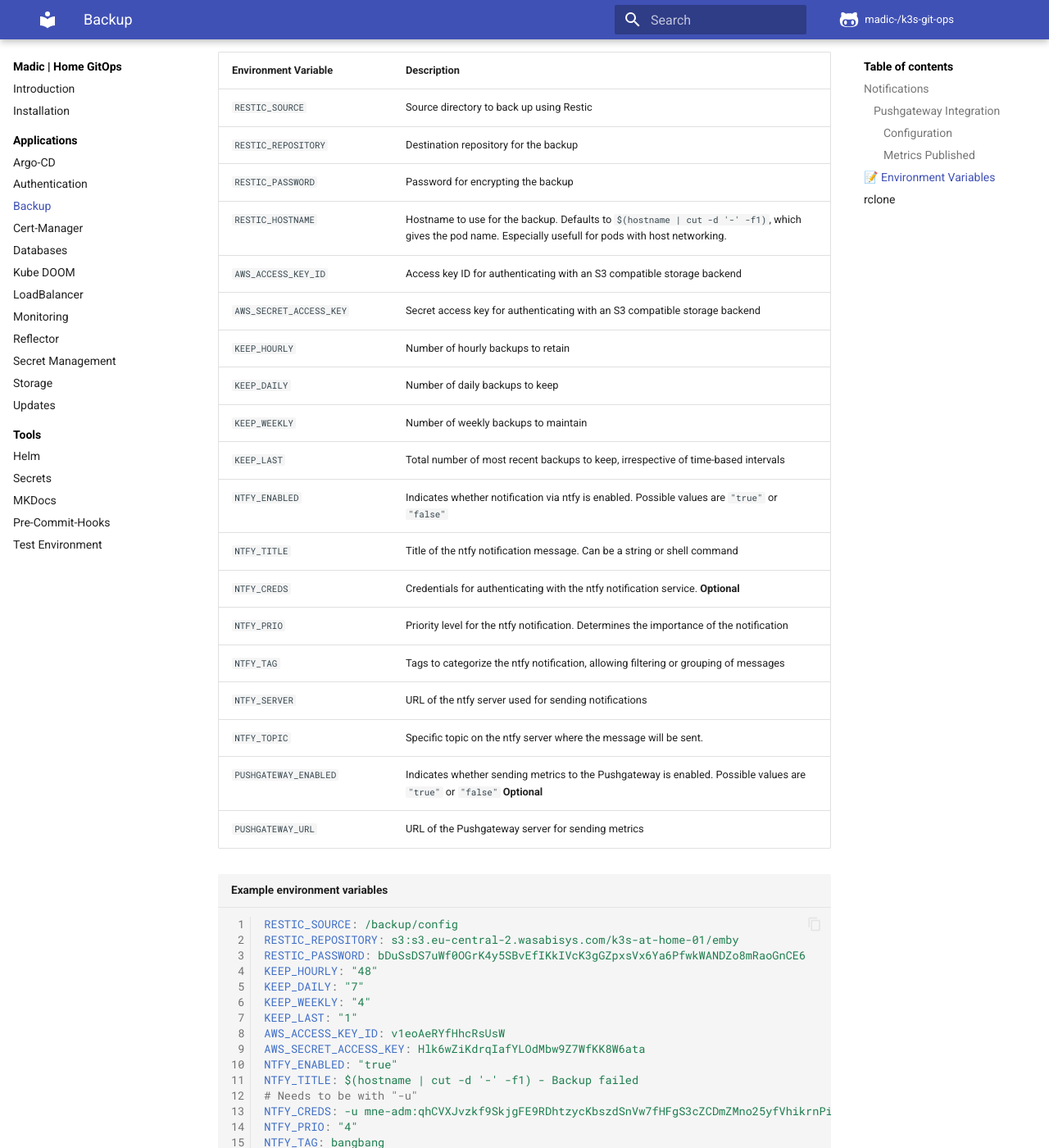
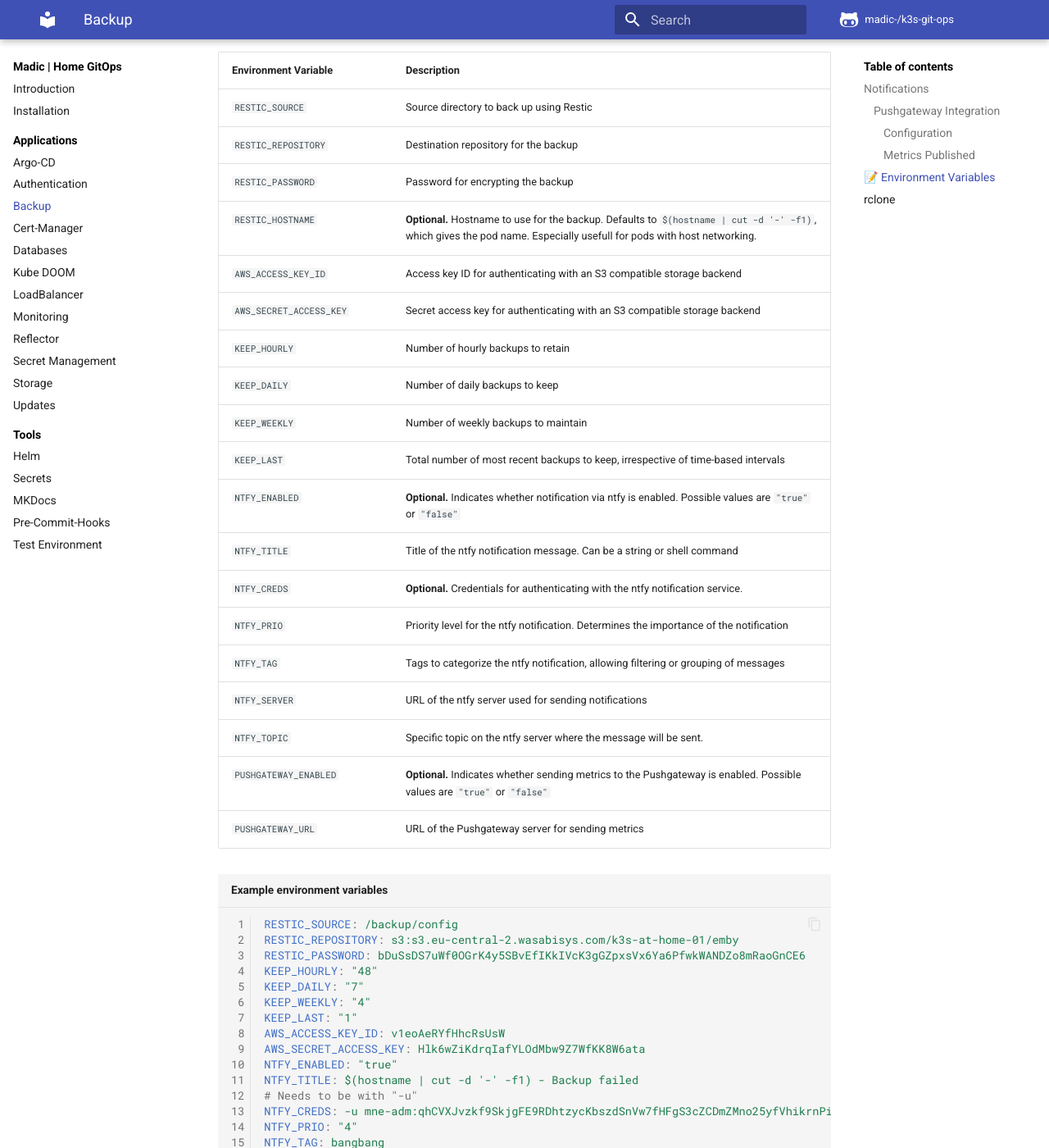
Before and after one commit to madic-creates/k3s-git-ops, an MkDocs documentation site: the page built from docs/backup.md, in a window 1280 px wide and 1400 px high, scrolled down 3915 px. Shown: the whole window at 82% size. Built offline with MkDocs 1.6.1 and Material for MkDocs 9.7.7, drawn with Linux system fonts in a browser that asks for light colours; plug-ins that fetch from the network failed and are left out; comment, search, counter and statistics services are not loaded.

Commit message:
Docs: Mark some variables as optional

````diff
--- a/docs/backup.md
+++ b/docs/backup.md
@@ -140,21 +140,21 @@ The following environment variables are used to configure the backup script.
 | `RESTIC_SOURCE`         | Source directory to back up using Restic                                                       |
 | `RESTIC_REPOSITORY`     | Destination repository for the backup                                                          |
 | `RESTIC_PASSWORD`       | Password for encrypting the backup                                                             |
-| `RESTIC_HOSTNAME`       | Hostname to use for the backup. Defaults to `$(hostname | cut -d '-' -f1)`, which gives the pod name. Especially usefull for pods with host networking. |
+| `RESTIC_HOSTNAME`       | **Optional.** Hostname to use for the backup. Defaults to `$(hostname | cut -d '-' -f1)`, which gives the pod name. Especially usefull for pods with host networking. |
 | `AWS_ACCESS_KEY_ID`     | Access key ID for authenticating with an S3 compatible storage backend                         |
 | `AWS_SECRET_ACCESS_KEY` | Secret access key for authenticating with an S3 compatible storage backend                     |
 | `KEEP_HOURLY`           | Number of hourly backups to retain                                                             |
 | `KEEP_DAILY`            | Number of daily backups to keep                                                                |
 | `KEEP_WEEKLY`           | Number of weekly backups to maintain                                                           |
 | `KEEP_LAST`             | Total number of most recent backups to keep, irrespective of time-based intervals              |
-| `NTFY_ENABLED`          | Indicates whether notification via ntfy is enabled. Possible values are `"true"` or `"false"`  |
+| `NTFY_ENABLED`          | **Optional.** Indicates whether notification via ntfy is enabled. Possible values are `"true"` or `"false"`  |
 | `NTFY_TITLE`            | Title of the ntfy notification message. Can be a string or shell command                       |
-| `NTFY_CREDS`            | Credentials for authenticating with the ntfy notification service. **Optional**                |
+| `NTFY_CREDS`            | **Optional.** Credentials for authenticating with the ntfy notification service.                |
 | `NTFY_PRIO`             | Priority level for the ntfy notification. Determines the importance of the notification        |
 | `NTFY_TAG`              | Tags to categorize the ntfy notification, allowing filtering or grouping of messages           |
 | `NTFY_SERVER`           | URL of the ntfy server used for sending notifications                                          |
 | `NTFY_TOPIC`            | Specific topic on the ntfy server where the message will be sent.                              |
-| `PUSHGATEWAY_ENABLED`   | Indicates whether sending metrics to the Pushgateway is enabled. Possible values are `"true"` or `"false"` **Optional** |
+| `PUSHGATEWAY_ENABLED`   | **Optional.** Indicates whether sending metrics to the Pushgateway is enabled. Possible values are `"true"` or `"false"` |
 | `PUSHGATEWAY_URL`       | URL of the Pushgateway server for sending metrics                                              |
 
 ```yaml title="Example environment variables"
````
